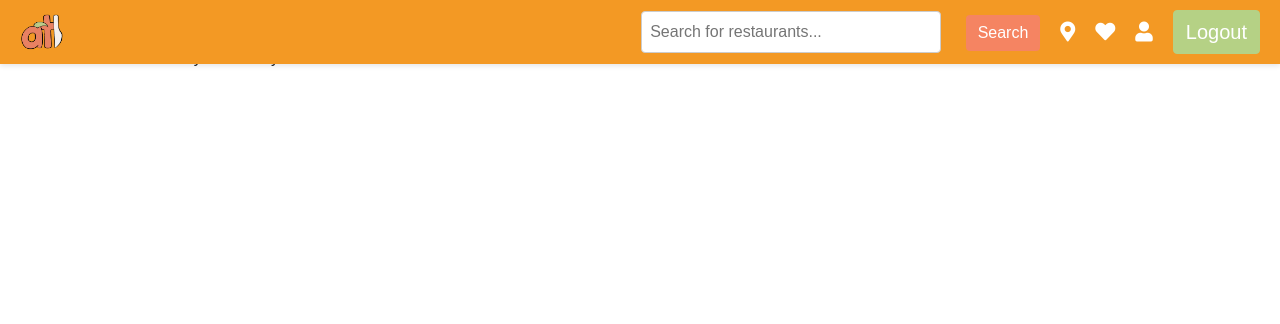
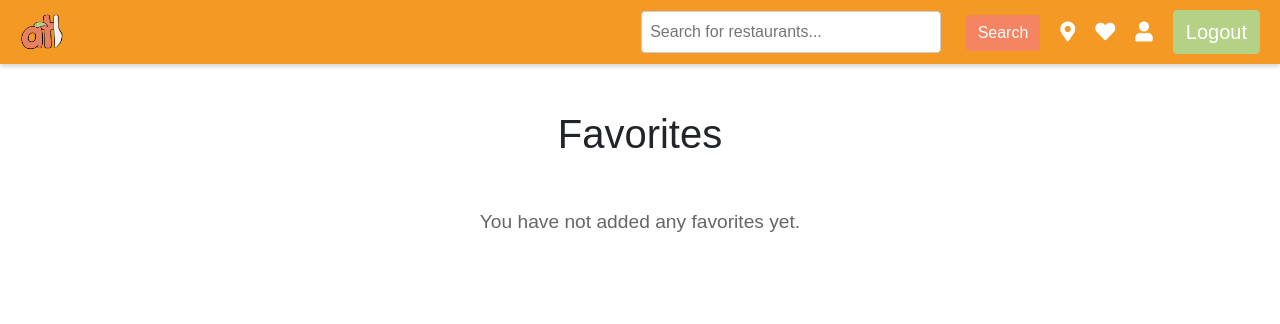
Before and after one commit to chritylong0104/AtlantaFoodFinder, a Django app: template templates/favorites/favorites_list.html in a window 1280 px wide. Shown: the top 324 px of the page. Run offline with Django 3.2, Linux system fonts and the light colour scheme; the template is opened without the code that fills it, so the values that code supplies are empty; some libraries are stand-ins or nearby versions.

Commit message:
fav page html

```diff
--- a/static/css/styles.css
+++ b/static/css/styles.css
@@ -351,3 +351,75 @@ body {
     position: relative;
     font-size: 0.9em; /* Adjust size if needed */
 }
+
+.top-nav-fav {
+    position: fixed;
+    top: 0;
+    left: 0;
+    right: 0;
+    z-index: 1000;
+    /* Add other existing styles for the nav bar */
+}
+
+.content-wrapper-fav {
+    padding-top: 80px; /* Adjust this value based on the height of your nav bar */
+    max-width: 1200px;
+    margin: 0 auto;
+    padding-left: 20px;
+    padding-right: 20px;
+}
+
+.favorites-title {
+    text-align: center;
+    margin: 30px 0;
+}
+
+.favorites-container {
+    margin-top: 20px;
+}
+
+/* ... (rest of the CSS remains the same) ... */
+
+.restaurant-cards-fav {
+    display: flex;
+    flex-wrap: wrap;
+    justify-content: space-between;
+}
+
+.restaurant-card-fav {
+    width: calc(33.333% - 20px);
+    margin-bottom: 30px;
+    border: 1px solid #ddd;
+    border-radius: 8px;
+    overflow: hidden;
+    box-shadow: 0 2px 5px rgba(0,0,0,0.1);
+}
+
+.restaurant-image-fav {
+    width: 100%;
+    height: 200px;
+    object-fit: cover;
+}
+
+.restaurant-info-fav {
+    padding: 15px;
+}
+
+.restaurant-info-fav h3 {
+    margin-top: 0;
+}
+
+.favorite-btn {
+    background: none;
+    border: none;
+    color: red;
+    font-size: 1.2em;
+    cursor: pointer;
+}
+
+.no-favorites {
+    text-align: center;
+    font-size: 1.2em;
+    color: #666;
+    margin-top: 50px;
+}
--- a/templates/favorites/favorites_list.html
+++ b/templates/favorites/favorites_list.html
@@ -1,18 +1,59 @@
 {% extends 'base.html' %}
+{% load static %}
 
 {% block content %}
-<h2>My Favorite Restaurants</h2>
-<div class="restaurant-cards">
+<!-- Top Navigation Bar -->
+<nav class="top-nav">
+    <div class="logo">
+        <a href="{% url 'home' %}">
+            <img src="{% static 'images/logo.png' %}" alt="Logo" class="logo-img">
+        </a>
+    </div>
+    <div class="nav-right">
+        <div class="search-bar">
+            <form action="{% url 'restaurant_search' %}" method="GET">
+                <input type="text" name="search_query" placeholder="Search for restaurants...">
+                <button type="submit" class="btn btn-search">Search</button>
+            </form>
+        </div>
+        <div class="nav-icons">
+            <a href="{% url 'map_view' %}" class="map"><i class="fas fa-map-marker-alt"></i></a>
+            <a href="{% url 'favorites' %}" class="favorites"><i class="fas fa-heart"></i></a>
+            <a href="{% url 'profile' %}" class="profile"><i class="fas fa-user"></i></a>
+            <a href="{% url 'logout' %}" class="btn btn-primary custom-logout-btn">Logout</a>
+        </div>
+    </div>
+</nav>
+
+
+<div class="content-wrapper-fav">
+    <!-- Favorites Title -->
+    <div class="favorites-title">
+        <h1>Favorites</h1>
+    </div>
+
+    <!-- Favorites List -->
+    <div class="favorites-container">
+        {% if favorites %}
+            <div class="restaurant-cards-fav">
                 {% for favorite in favorites %}
-    <div class="card">
-        <h4>{{ favorite.name }}</h4>
+                <div class="restaurant-card-fav">
+                    <img src="{{ favorite.image_url }}" alt="{{ favorite.name }}" class="restaurant-image">
+                    <div class="restaurant-info-fav">
+                        <h3>{{ favorite.name }}</h3>
+                        <p>Rating: {{ favorite.rating }}</p>
+                        <p>{{ favorite.address }}</p>
                         <p>Added on: {{ favorite.added_on }}</p>
                         <button class="favorite-btn" onclick="toggleFavorite(event, '{{ favorite.place_id }}', '{{ favorite.name }}')">
                             <i class="fas fa-heart"></i>
                         </button>
                     </div>
-    {% empty %}
-    <p>You haven't added any favorites yet.</p>
+                </div>
                 {% endfor %}
             </div>
+        {% else %}
+            <p class="no-favorites">You have not added any favorites yet.</p>
+        {% endif %}
+    </div>
+</div>
 {% endblock %}
```
Lines whose indentation alone changed are shown as unchanged.
